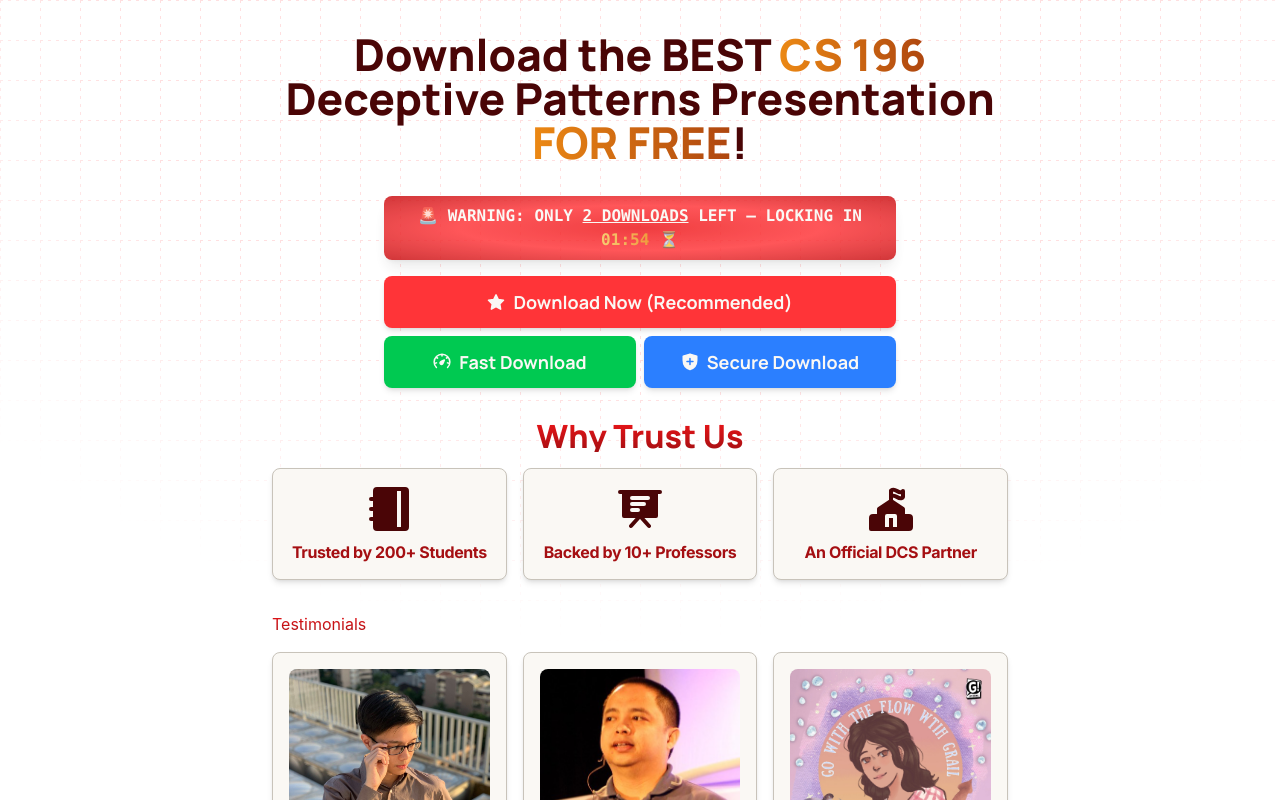
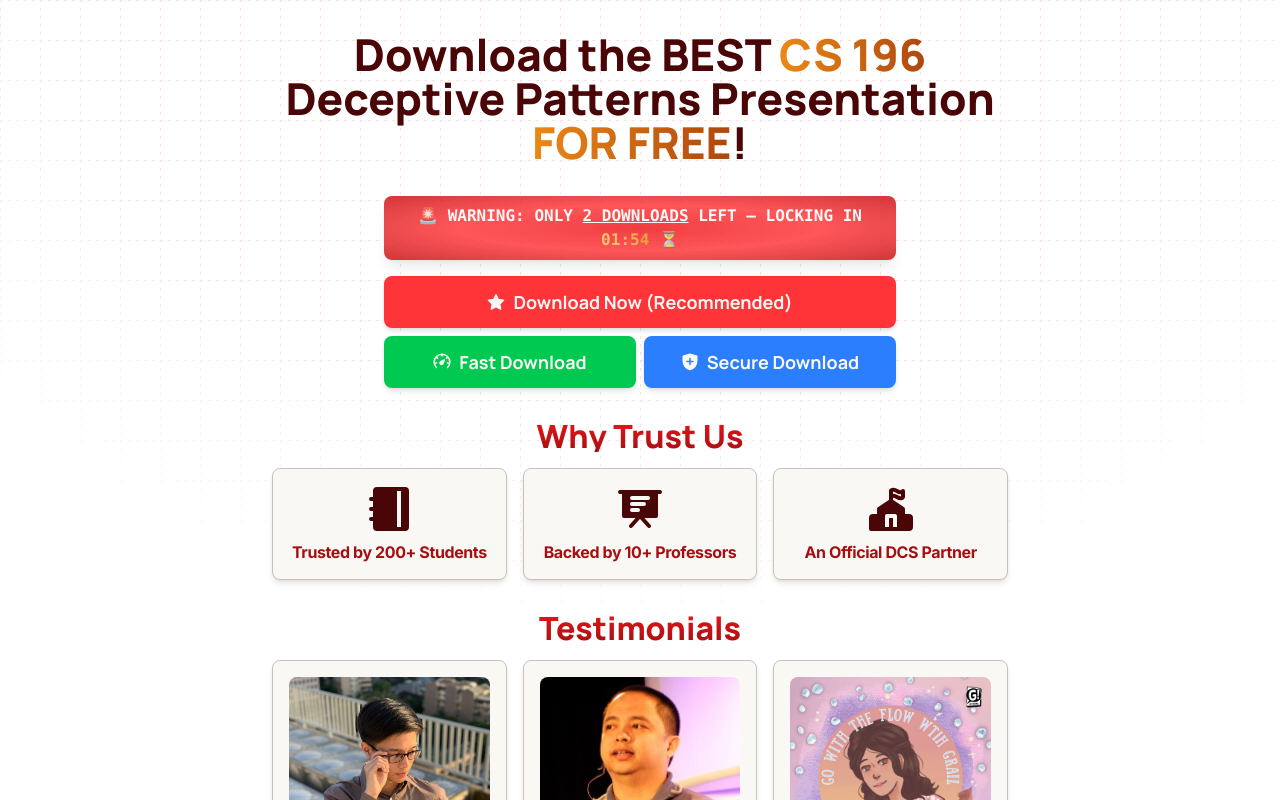
Before and after one commit to amabyado/cs-196-icebreaker, a React (Vite) app: page / in a window 1280 px wide. Shown: the top 800 px of the page. Built offline with nearby package versions, Linux system fonts and the light colour scheme.

Commit message:
fix: utility class in 'Testimonials'

```diff
--- a/src/App.tsx
+++ b/src/App.tsx
@@ -266,6 +266,7 @@ export function Testimonials() {
             <h3
                 className="
                     mb-4
+                    text-center heading-m
                     text-transparent
                     bg-linear-to-b from-primary-600 to-primary-800
                     bg-clip-text
```
